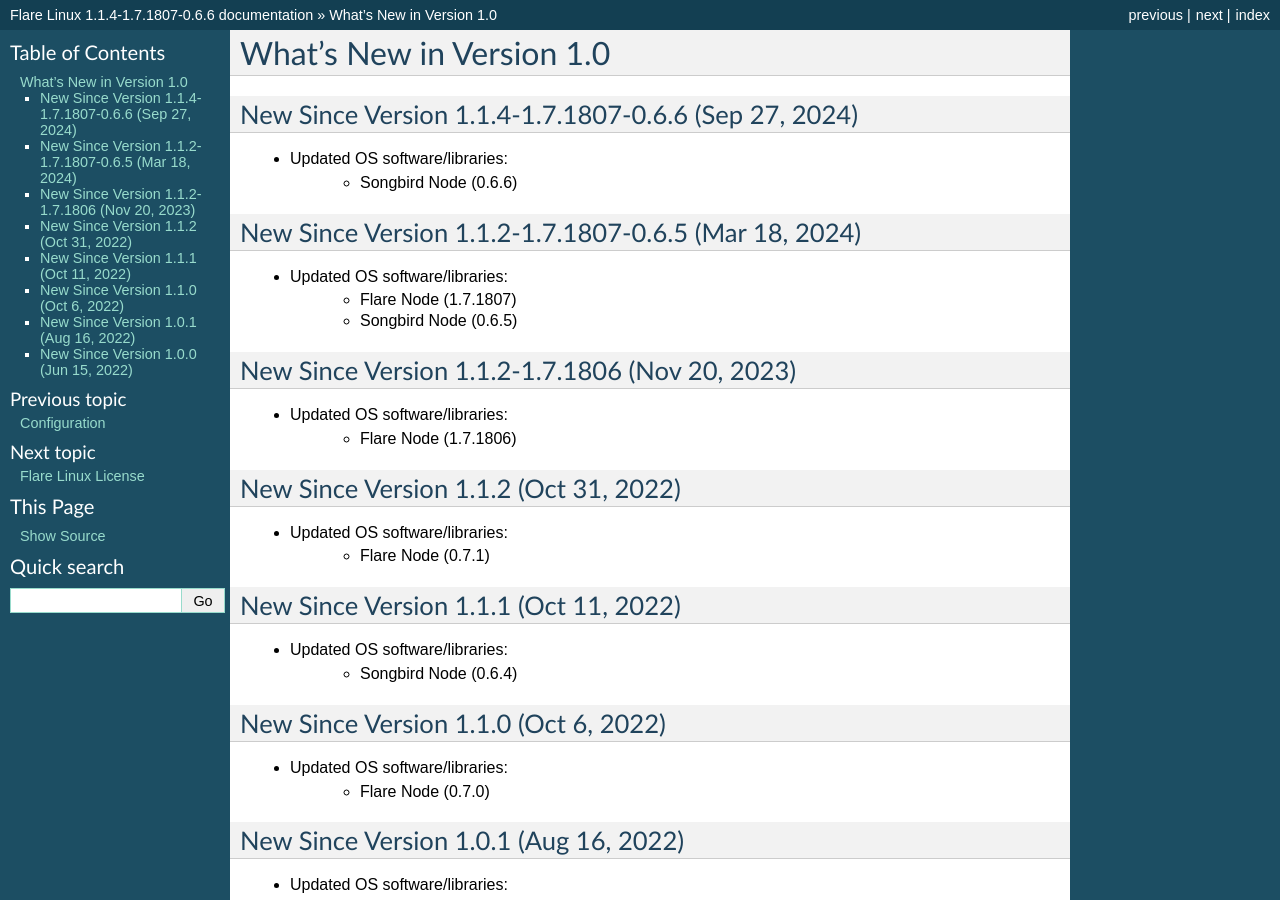
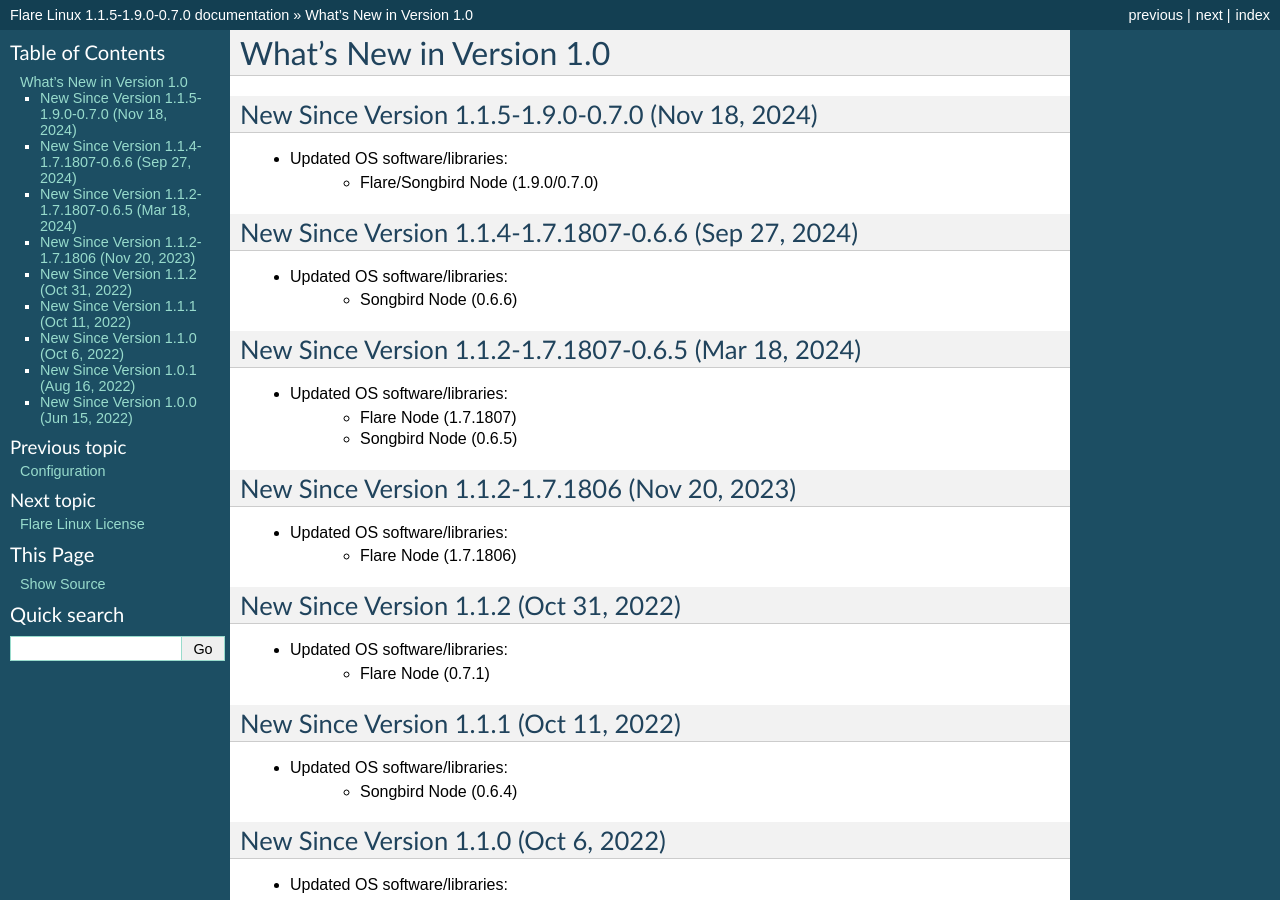
Before and after one commit to linuxforphp/flarelinux-docs, a Sphinx documentation site: the page built from docs/whats_new.rst, in a window 1280 px wide and 900 px high. Built offline with Sphinx 7.4.7, drawn with Linux system fonts in a browser that asks for light colours; some of the changed text lies outside the part shown.

Commit message:
2024-11-18 AC: Updates the user documentation for Flare Linux 1.1.5-1.9.0-0.7.0.

```diff
--- a/docs/conf.py
+++ b/docs/conf.py
@@ -54,7 +54,7 @@
 # The short X.Y version.
 version = '1.1'
 # The full version, including alpha/beta/rc tags.
-release = '1.1.4-1.7.1807-0.6.6'
+release = '1.1.5-1.9.0-0.7.0'
 
 # The language for content autogenerated by Sphinx. Refer to documentation
 # for a list of supported languages.
--- a/docs/configuration.rst
+++ b/docs/configuration.rst
@@ -21,7 +21,7 @@
 
 You can do so by adding the 'e' option as often as you need to, like so::
 
-    $ docker run -it --rm -p 9650:9650 --name my_flare_server -e FLARE_BIND_ADDRESS="0.0.0.0" asclinux/flarelinux:1.1.4-1.7.1807-0.6.6 flare --flare-coston1
+    $ docker run -it --rm -p 9650:9650 --name my_flare_server -e FLARE_BIND_ADDRESS="0.0.0.0" asclinux/flarelinux:1.1.5-1.9.0-0.7.0 flare --flare-coston1
 
 Here is a complete list of all environment variables that will be taken into account by the Flare Linux
 container at runtime:
@@ -43,7 +43,7 @@
 
 You can do so by adding the 'v' option as often as you need to, like so::
 
-    $ docker run -it --rm -p 9650:9650 --name my_flare_server -v ${PWD}/.flare:/home/flareuser/.flare asclinux/flarelinux:1.1.4-1.7.1807-0.6.6 flare --flare-coston1
+    $ docker run -it --rm -p 9650:9650 --name my_flare_server -v ${PWD}/.flare:/home/flareuser/.flare asclinux/flarelinux:1.1.5-1.9.0-0.7.0 flare --flare-coston1
 
 ------------------------------
 Installing Additional Software
--- a/docs/whats_new.rst
+++ b/docs/whats_new.rst
@@ -2,6 +2,12 @@
 
 What's New in Version 1.0
 ===========================
+
+New Since Version 1.1.5-1.9.0-0.7.0 (Nov 18, 2024)
+-----------------------------------------------------
+
+* Updated OS software/libraries:
+    - Flare/Songbird Node (1.9.0/0.7.0)
 
 New Since Version 1.1.4-1.7.1807-0.6.6 (Sep 27, 2024)
 -----------------------------------------------------
```
Also changed, not shown: docs/basic_usage.rst (+9 -9 lines).
